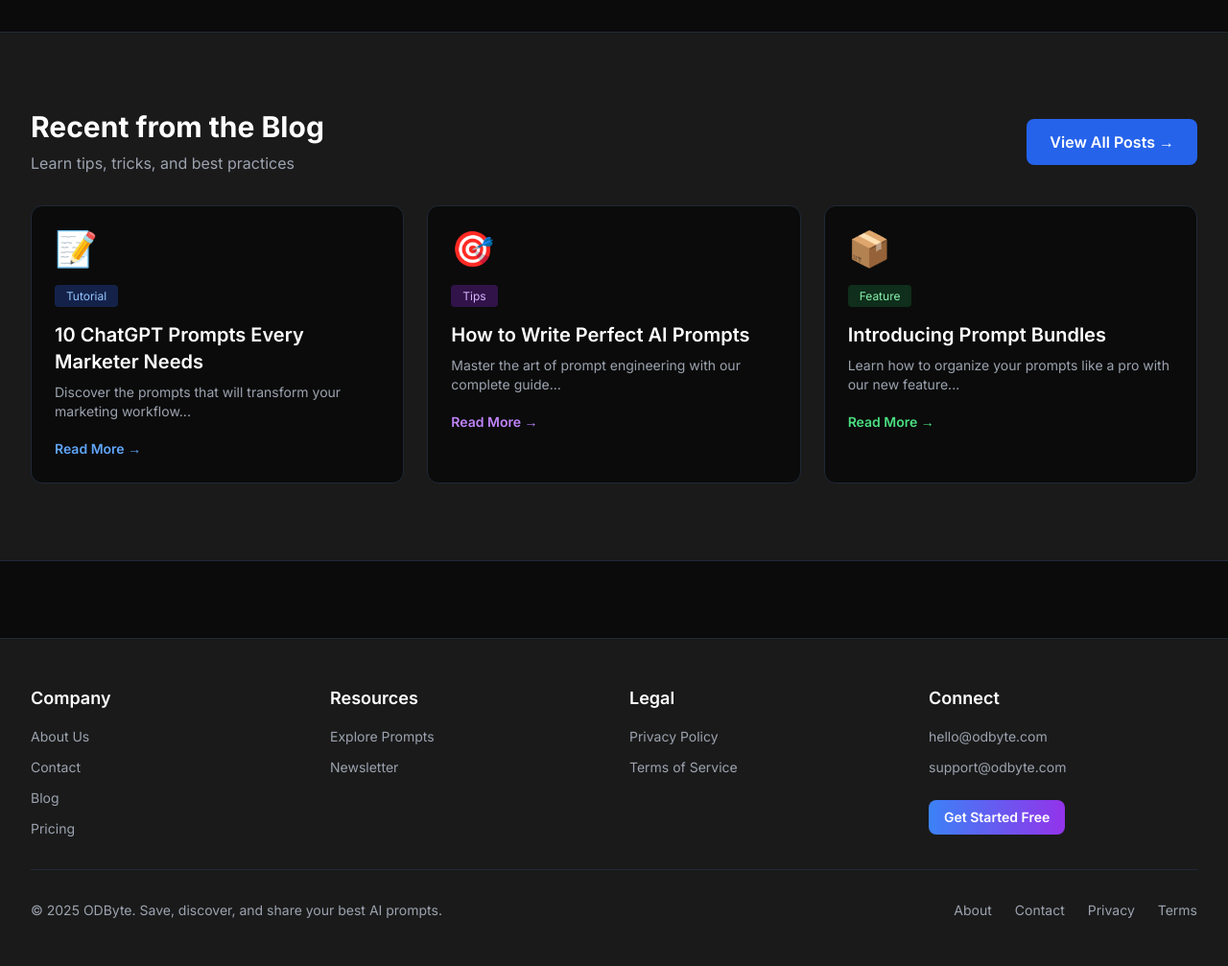
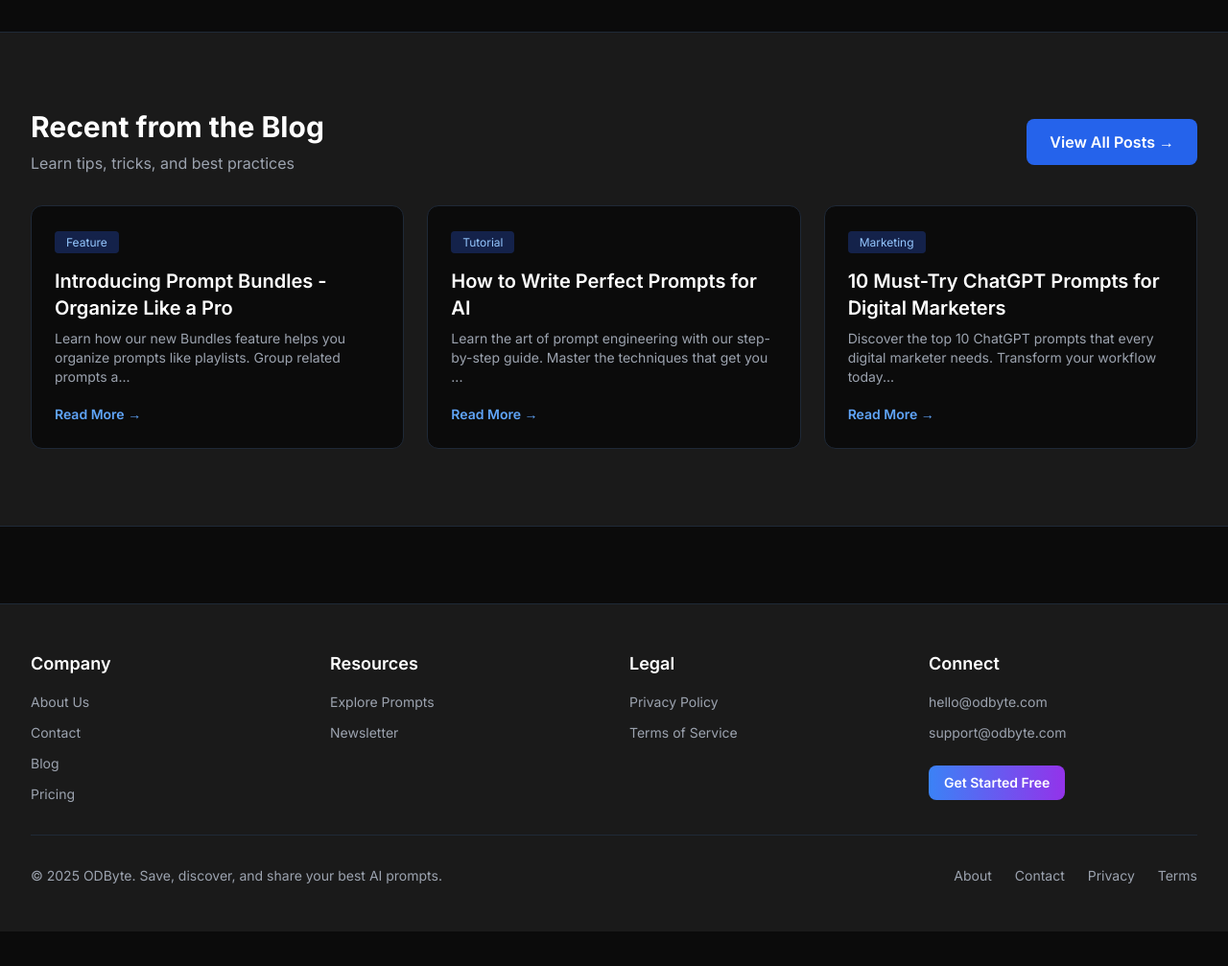
Before and after one commit to bantervines-bit/odbyte, a Flask app: page / in a window 1280 px wide. Shown: the part 3286-4293 px from the top of the page at 96% size. After the commit the page ends 4257 px from the top, so only its background shows below. Run offline with Flask 3, Linux system fonts and the light colour scheme; some libraries are stand-ins or nearby versions.

Commit message:
Update index.html

```diff
--- a/templates/index.html
+++ b/templates/index.html
@@ -237,38 +237,26 @@
             </a>
         </div>
 
+        {% if recent_posts %}
         <div class="grid md:grid-cols-3 gap-6">
-            <!-- Placeholder blog posts -->
+            {% for post in recent_posts %}
             <div class="bg-[#0b0b0b] p-6 rounded-xl border border-gray-800 hover:border-blue-500 transition card-hover">
-                <div class="text-4xl mb-4">📝</div>
-                <span class="px-3 py-1 bg-blue-900/50 text-blue-300 text-xs rounded">Tutorial</span>
-                <h3 class="text-xl font-semibold mt-4 mb-2">10 ChatGPT Prompts Every Marketer Needs</h3>
-                <p class="text-gray-400 text-sm mb-4">Discover the prompts that will transform your marketing workflow...</p>
-                <a href="{{ url_for('blog') }}" class="text-blue-400 hover:text-blue-300 text-sm font-semibold">
+                <span class="px-3 py-1 bg-blue-900/50 text-blue-300 text-xs rounded">{{ post.category }}</span>
+                <h3 class="text-xl font-semibold mt-4 mb-2">{{ post.title }}</h3>
+                <p class="text-gray-400 text-sm mb-4">{{ post.excerpt[:100] }}{% if post.excerpt|length > 100 %}...{% endif %}</p>
+                <a href="{{ url_for('blog_post', slug=post.slug) }}" class="text-blue-400 hover:text-blue-300 text-sm font-semibold">
                     Read More →
                 </a>
             </div>
-
-            <div class="bg-[#0b0b0b] p-6 rounded-xl border border-gray-800 hover:border-purple-500 transition card-hover">
-                <div class="text-4xl mb-4">🎯</div>
-                <span class="px-3 py-1 bg-purple-900/50 text-purple-300 text-xs rounded">Tips</span>
-                <h3 class="text-xl font-semibold mt-4 mb-2">How to Write Perfect AI Prompts</h3>
-                <p class="text-gray-400 text-sm mb-4">Master the art of prompt engineering with our complete guide...</p>
-                <a href="{{ url_for('blog') }}" class="text-purple-400 hover:text-purple-300 text-sm font-semibold">
-                    Read More →
-                </a>
-            </div>
-
-            <div class="bg-[#0b0b0b] p-6 rounded-xl border border-gray-800 hover:border-green-500 transition card-hover">
-                <div class="text-4xl mb-4">📦</div>
-                <span class="px-3 py-1 bg-green-900/50 text-green-300 text-xs rounded">Feature</span>
-                <h3 class="text-xl font-semibold mt-4 mb-2">Introducing Prompt Bundles</h3>
-                <p class="text-gray-400 text-sm mb-4">Learn how to organize your prompts like a pro with our new feature...</p>
-                <a href="{{ url_for('blog') }}" class="text-green-400 hover:text-green-300 text-sm font-semibold">
-                    Read More →
-                </a>
-            </div>
+            {% endfor %}
         </div>
+        {% else %}
+        <div class="text-center py-12">
+            <div class="text-6xl mb-4">📝</div>
+            <h3 class="text-2xl font-semibold mb-2 text-gray-300">Blog Posts Coming Soon!</h3>
+            <p class="text-gray-400">We're working on awesome content for you.</p>
+        </div>
+        {% endif %}
 
         <div class="text-center mt-8 md:hidden">
             <a href="{{ url_for('blog') }}" class="inline-block px-6 py-3 bg-blue-600 hover:bg-blue-700 rounded-lg font-semibold transition">
```
